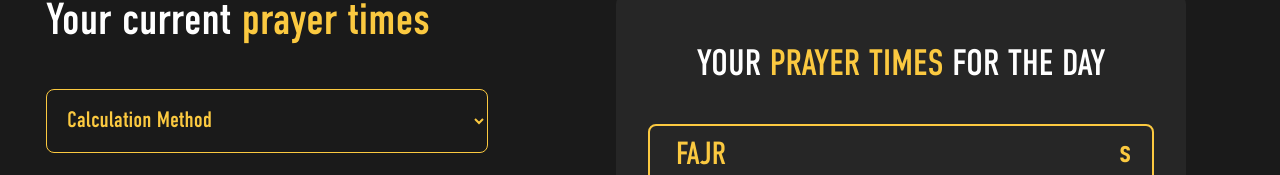
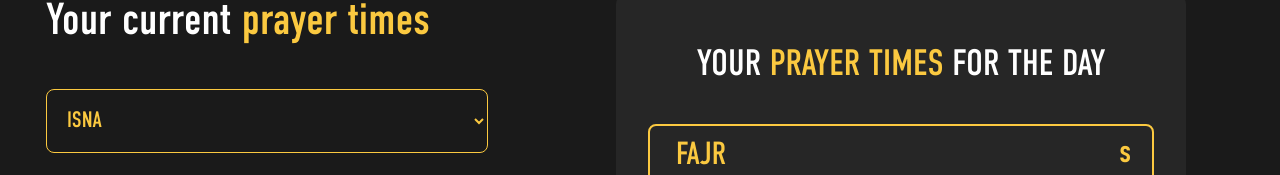
Before and after one commit to Meeran-O-Meter/sun-pray, a plain HTML site: page index.html in a window 1280 px wide. Shown: the part 760-935 px from the top of the page. Drawn offline with Linux system fonts and the light colour scheme.

Commit message:
Made sure to only display prayer times once button has been pressed. Now working on making the user dropdowns affect calculations throught selected values.

```diff
--- a/index.html
+++ b/index.html
@@ -43,15 +43,14 @@
             </p>
 
             <select id="dropdown" name="calculation-method">
-                <option value="" disabled selected hidden>Calculation Method</option>
-                <option value="ISNA">ISNA</option>
-                <option value="Muslim World League">Muslim World League</option>
-                <option value="Umm Al-Qura, Makkah">Umm Al-Qura, Makkah</option>
-                <option value="Egyptian National Authority of Survey">Egyptian National Authority of Survey</option>
-                <option value="University of Islamic Sciences, Karachi">University of Islamic Sciences, Karachi</option>
-                <option value="Kuwait">Kuwait</option>
-                <option value="Qatar">Qatar</option>
-                <option value="Singapore">Singapore</option>
+                <option value="2">ISNA</option>
+                <option value="3">Muslim World League</option>
+                <option value="4">Umm Al-Qura, Makkah</option>
+                <option value="5">Egyptian National Authority of Survey</option>
+                <option value="1">University of Islamic Sciences, Karachi</option>
+                <option value="9">Kuwait</option>
+                <option value="10">Qatar</option>
+                <option value="11">Singapore</option>
             </select>
 
             <select id="school" name="school">
--- a/script.js
+++ b/script.js
@@ -22,11 +22,14 @@ window.addEventListener("load", () => {
 
 
 const button = document.getElementById("get-prayer-times-button")
-const calculationMethod = document.getElementById("dropdown").value
+const dropdown = document.getElementById("dropdown").value
+
 const schoolelement= document.getElementById("school").value
 const apiKey = 'TTj9qlosRdL3qz6GPfU21C50LpwDhbqW7STn41FIMxpcKzxF'
-const method = '3';
-const school = '1';
+
+button.addEventListener('click', function() {
+  getLocation()
+});
 
 function getLocation(){
   if (navigator.geolocation) {
@@ -37,15 +40,16 @@ function getLocation(){
   }
 }
 
-function showPosition(position){
+function showPosition(position) {
   const latitude = position.coords.latitude;
   const longitude = position.coords.longitude;
-  const url = `https://api.aladhan.com/v1/timings?latitude=${latitude}&longitude=${longitude}&method=${schoolelement}`
+  const url = `https://api.aladhan.com/v1/timings?latitude=${latitude}&longitude=${longitude}&method=${dropdown}`
   fetch(url)
     .then(response => response.json())
     .then(data => {
       console.log(data);
         console.log(data.data.timings.Fajr);
+        console.log(dropdown)
         document.getElementById("fajr").innerHTML = data.data.timings.Fajr;
         document.getElementById("sunrise").innerHTML = data.data.timings.Sunrise;
         document.getElementById("zhur").innerHTML = data.data.timings.Dhuhr;
@@ -53,10 +57,9 @@ function showPosition(position){
         document.getElementById("maghrib").innerHTML = data.data.timings.Maghrib;
         document.getElementById("esha").innerHTML = data.data.timings.Isha;
     })
+
     .catch(error => {
       console.error(error)
     })
 
 };
-
-getLocation()
```
